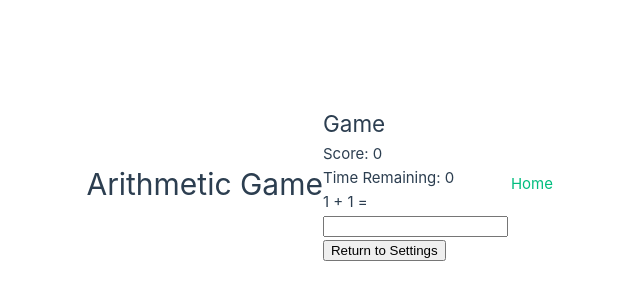
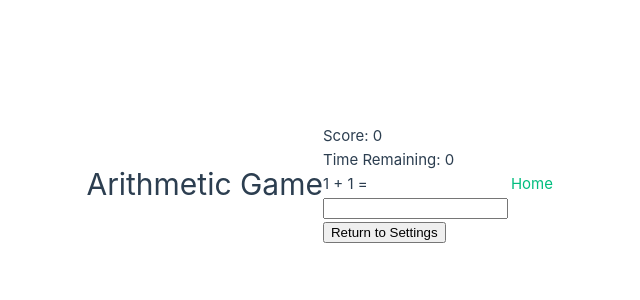
Before and after one commit to quantgamer/quant-gamer, a Vue app: page /arithmeticgame in a window 1280 px wide. Shown: the part 216-516 px from the top of the page, without its empty margins (84-724 px from the left). Built offline with nearby package versions, Linux system fonts and the light colour scheme; the HTML template or start-up script is replaced by a standard one.

Commit message:
remove headers for setting/game

```diff
--- a/src/views/ArithmeticGame.vue
+++ b/src/views/ArithmeticGame.vue
@@ -82,10 +82,10 @@ const randomInt = (min: number, max: number) => {
 
 const checkAnswer = () => {
   if (userAnswer.value === currentQuestion.answer) {
-    score.value += 1
-    generateQuestion()
+    score.value += 1;
+    generateQuestion();
   }
-}
+};
 </script>
 
 <template>
@@ -93,7 +93,6 @@ const checkAnswer = () => {
     <h1>Arithmetic Game</h1>
     <div class="game-container">
       <div v-if="!gameStarted" class="settings">
-        <h2>Settings</h2>
         <div>
           <label>
             <input type="checkbox" v-model="settings.includeAddition" /> Include
@@ -140,15 +139,18 @@ const checkAnswer = () => {
             <input type="number" v-model.number="settings.duration" />
           </label>
         </div>
-        <button @click="startGame"> Start Game</button>
+        <button @click="startGame">Start Game</button>
       </div>
       <div v-if="gameStarted && !gameOver" class="game">
-        <h2>Game</h2>
         <p>Score: {{ score }}</p>
         <p>Time Remaining: {{ timeRemaining }}</p>
         <div v-if="currentQuestion">
           <p>{{ currentQuestion.text }}</p>
-          <input type="number" v-model.number="userAnswer" @keyup="checkAnswer"/>
+          <input
+            type="number"
+            v-model.number="userAnswer"
+            @keyup="checkAnswer"
+          />
         </div>
       </div>
       <div v-if="gameOver">
@@ -157,7 +159,6 @@ const checkAnswer = () => {
       <div v-if="gameStarted">
         <button @click="backToSettings">Return to Settings</button>
       </div>
-
     </div>
     <nav>
       <RouterLink to="/">Home</RouterLink>
```
